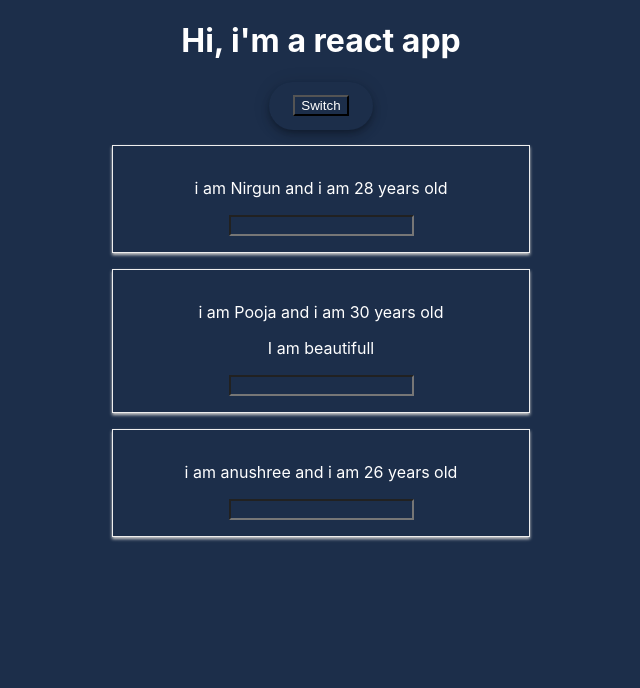
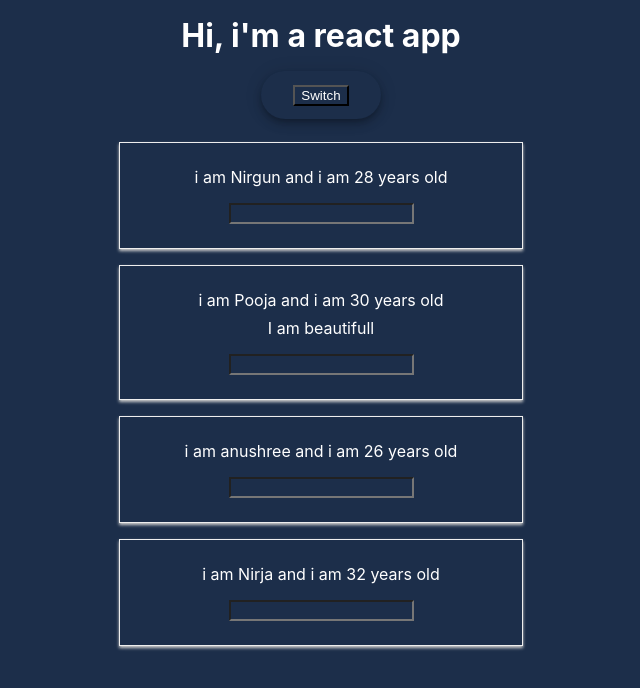
Before and after one commit to niguns7/anihortes, a React (Create React App) app: page / in a window 1280 px wide. Shown: the top 688 px of the page, without its empty margins (319-959 px from the left). Built offline with nearby package versions, Linux system fonts and the light colour scheme.

Commit message:
component & css added

```diff
--- a/src/App.css
+++ b/src/App.css
@@ -1,5 +1,7 @@
 * {
   background-color: #1c2e4a;
+  margin: 8px;
+  padding: auto;
 }
 
 .App {
--- a/src/App.js
+++ b/src/App.js
@@ -9,7 +9,8 @@ const [ personState, setPersonState] = useState ({
   person: [
     {name: 'Nirgun', age: '28'},
     {name: 'Pooja', age: '30'},
-    {name: 'anushree', age: '26'}
+    {name: 'anushree', age: '26'},
+    {name: 'Nirja', age: '32'}
   ],
   otherState : "Some other states"
 }
@@ -22,7 +23,8 @@ console.log(personState);
     person: [
       {name: newName, age: '30'},
       {name: 'Pooja', age: '32'},
-      {name: 'anushree', age: '28'}
+      {name: 'anushree', age: '28'},
+      {name: 'nirja', age: '34'}
     ]
   });
 };
@@ -34,7 +36,8 @@ const namechangeHandler = (event) => {
     person: [
       {name: 'Nirgun', age: '28'},
       {name: event.target.value, age: '30'},
-      {name: 'anushree', age: '26'}
+      {name: 'anushree', age: '26'},
+      {name: 'Nirja', age: '32'}
     ]
   });
 };
@@ -51,6 +54,7 @@ const namechangeHandler = (event) => {
       click={switchNameHandler .bind(this, 'POOJA')}
       changed={namechangeHandler}> I am beautifull </Person>
       <Person name={personState.person[2].name} age={personState.person[2].age}/>
+      <Person name={personState.person[3].name} age={personState.person[3].age}/>
     </div>
 
   );
```
